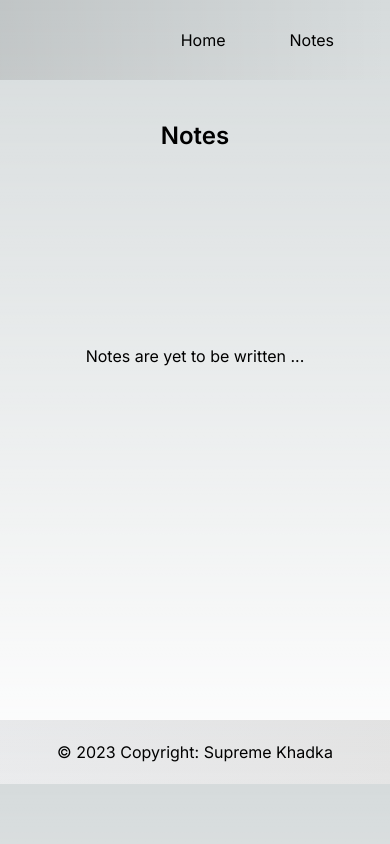
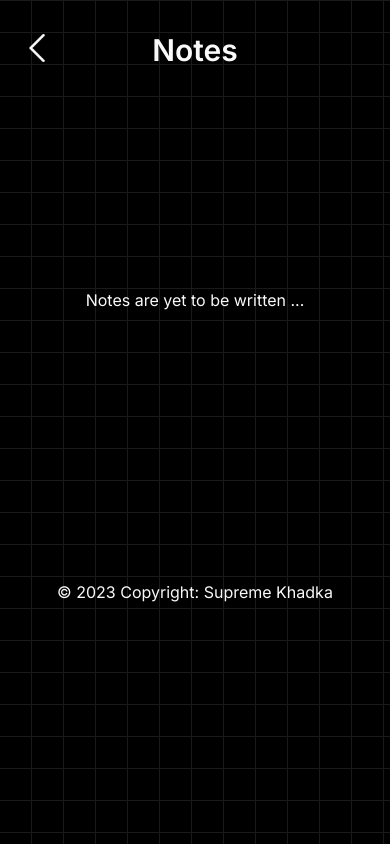
Before and after one commit to supremekhadka/notesdown, a Next.js app: page /notes in a window 390 px wide. Built offline with nearby package versions, Linux system fonts and the light colour scheme.

Commit message:
responsive update

```diff
--- a/app/components/footer/page.tsx
+++ b/app/components/footer/page.tsx
@@ -2,7 +2,7 @@ import React from 'react'
 
 export default function Footer() {
   return (
-    <div className='footer bottom-0 bg-gradient-to-r from-gray-700/10 to-black/10 h-16 w-full flex justify-center items-center bg-blur-lg'>
+    <div className='footer z-10 bottom-0  h-16 w-full flex justify-center items-center bg-blur-lg'>
         <h3>© 2023 Copyright: Supreme Khadka</h3>
     </div>
   )
--- a/app/components/navbar/page.tsx
+++ b/app/components/navbar/page.tsx
@@ -1,14 +1,30 @@
+'use client'
+
 import Link from "next/link";
+import backIcon from '../../../public/assets/icons/back.png'
+import Image from "next/image";
+import { usePathname } from "next/navigation";
 
 export default function NavBar(){
+    const pathname = usePathname();
+
     return(
-        <div className="navbar flex justify-end  w-full gap-16 p-7 pr-14
-        bg-gradient-to-r from-black/10 to-gray-700/0 bg-blur-lg
-        ">
-            <Link href='/'>
+        <div className="navbar z-10 flex sm:justify-end justify-start w-full gap-16 h-[5rem] p-8 sm:pr-16 pl-3">
+
+            {pathname === '/notes' && (
+                <Link className="sm:hidden flex h-[2rem]" href='/'>
+                    <Image
+                        src={backIcon}
+                        alt="Navigate back icon"
+                        style={{objectFit: "contain"}}
+                    />
+                </Link>
+            )}
+
+            <Link className="hidden sm:flex text-lg font-medium" href='/'>
                 Home
             </Link>
-            <Link href='/notes'>
+            <Link className="hidden sm:flex text-lg font-medium" href='/notes' >
                 Notes
             </Link>
         </div>
--- a/app/globals.css
+++ b/app/globals.css
@@ -2,28 +2,9 @@
 @tailwind components;
 @tailwind utilities;
 
-:root {
-  --foreground-rgb: 0, 0, 0;
-  --background-start-rgb: 214, 219, 220;
-  --background-end-rgb: 255, 255, 255;
-}
-
-@media (prefers-color-scheme: dark) {
-  :root {
-    --foreground-rgb: 255, 255, 255;
-    --background-start-rgb: 0, 0, 0;
-    --background-end-rgb: 0, 0, 0;
-  }
-}
-
 body {
-  color: rgb(var(--foreground-rgb));
-  background: linear-gradient(
-      to bottom,
-      transparent,
-      rgb(var(--background-end-rgb))
-    )
-    rgb(var(--background-start-rgb));
+  color: #f9f9f9;
+  background-color: #000;
 }
 
 @layer utilities {
--- a/app/layout.tsx
+++ b/app/layout.tsx
@@ -1,5 +1,5 @@
 import type { Metadata } from "next";
-import { Inter } from "next/font/google";
+import { Inter, Gochi_Hand } from "next/font/google";
 import "./globals.css";
 import NavBar from "./components/navbar/page";
 import Footer from "./components/footer/page";
@@ -18,10 +18,10 @@ export default function RootLayout({
 }>) {
   return (
     <html lang="en">
-      <body className={`${inter.className} w-full`}>
+      <body className={`${inter.className} w-full bg-black flex flex-col  bg-grid-white/[0.1]`}>
         <NavBar />
-       {children}
-       <Footer />
+        {children}
+        <Footer />
       </body>
     </html>
   );
--- a/app/notes/page.tsx
+++ b/app/notes/page.tsx
@@ -1,8 +1,8 @@
 export default async function NotesPage() {
   return (
-    <div className="h-[40rem] flex flex-col items-center">
-		<h1 className="text-2xl mt-10 mb-48 font-semibold">Notes</h1>
-    <p>Notes are yet to be written ...</p>
-	</div>
+    <div className="z-10 h-[30rem] sm:h-[40rem] flex flex-col items-center">
+      <h1 className="text-3xl sm:static absolute top-8 sm:mt-16 sm:mb-48 font-semibold">Notes</h1>
+      <p className='sm:mt-0 mt-[13rem]'>Notes are yet to be written ...</p>
+	  </div>
   )
 }
--- a/app/page.tsx
+++ b/app/page.tsx
@@ -10,10 +10,8 @@ export default function Home() {
 
 
   return (
-    <div className="h-[40rem] w-full dark:bg-black bg-white flex flex-col  dark:bg-grid-white/[0.2] bg-grid-black/[0.2] relative flex items-center justify-center">
-          {/* Radial gradient for the container to give a faded look */}
-          <div className="absolute z-0 pointer-events-none inset-0 flex  items-center justify-center dark:bg-black bg-white [mask-image:radial-gradient(ellipse_at_center,transparent_20%,black)]"></div>
-          <h1 className="text-6xl font-semibold">Scribblore ✍️</h1>
+    <div className="h-[30rem] sm:h-[40rem] relative flex flex-col items-center justify-center">
+          <h1 className="sm:text-5xl text-4xl font-semibold">Scribblore ✍️</h1>
       <Link
         href={`/notes`}
 
--- a/app/scribble-btn.css
+++ b/app/scribble-btn.css
@@ -1,3 +1,5 @@
+@import url('https://fonts.googleapis.com/css2?family=Gochi+Hand&display=swap');
+
 .btn {
     margin-top: 2em;
     width: 210px;
--- a/tailwind.config.ts
+++ b/tailwind.config.ts
@@ -20,6 +20,22 @@ const config: Config = {
         "gradient-conic":
           "conic-gradient(from 180deg at 50% 50%, var(--tw-gradient-stops))",
       },
+    },
+    screens: {
+      'sm': '640px',
+      // => @media (min-width: 640px) { ... }
+
+      'md': '768px',
+      // => @media (min-width: 768px) { ... }
+
+      'lg': '1024px',
+      // => @media (min-width: 1024px) { ... }
+
+      'xl': '1280px',
+      // => @media (min-width: 1280px) { ... }
+
+      '2xl': '1536px',
+      // => @media (min-width: 1536px) { ... }
     },
   },
   plugins: [
```
Also changed, not shown: public/assets/icons/back.png (added), 1 other file (tests, documents, lock files or other folders).
